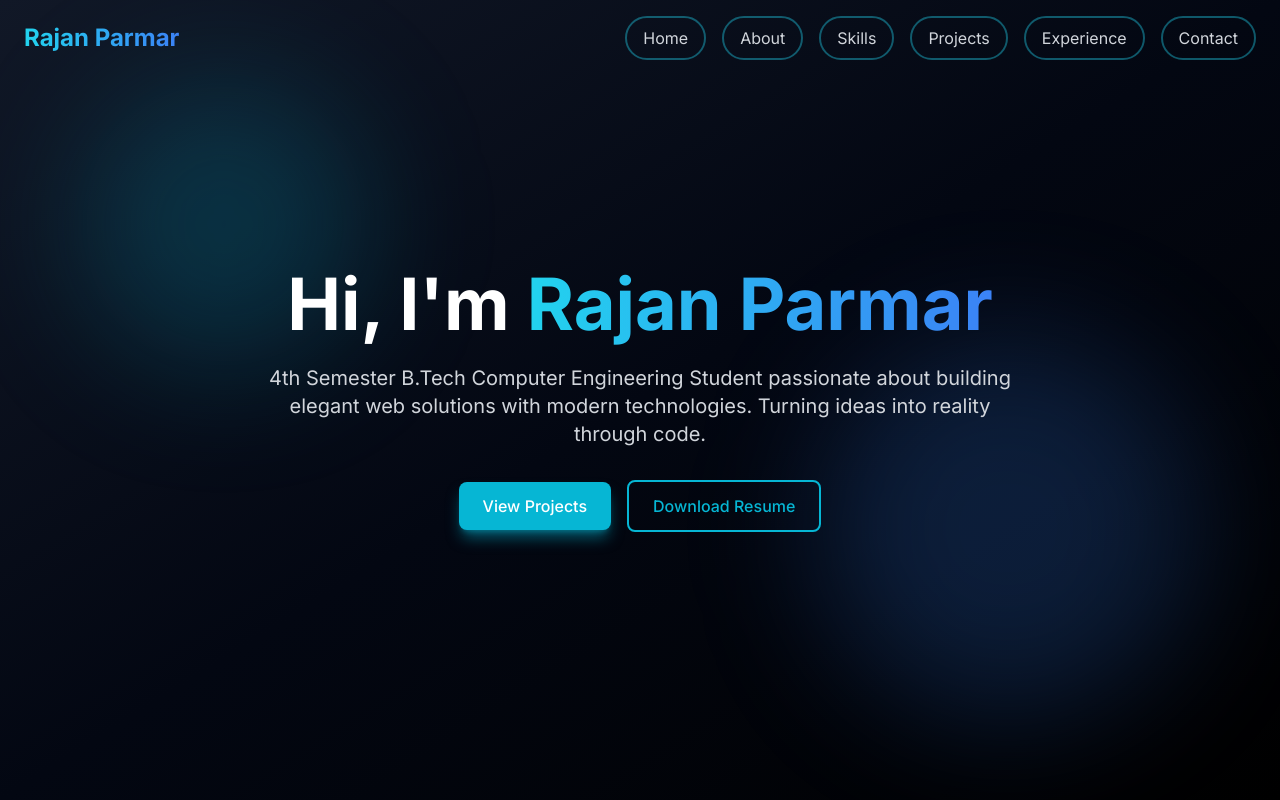
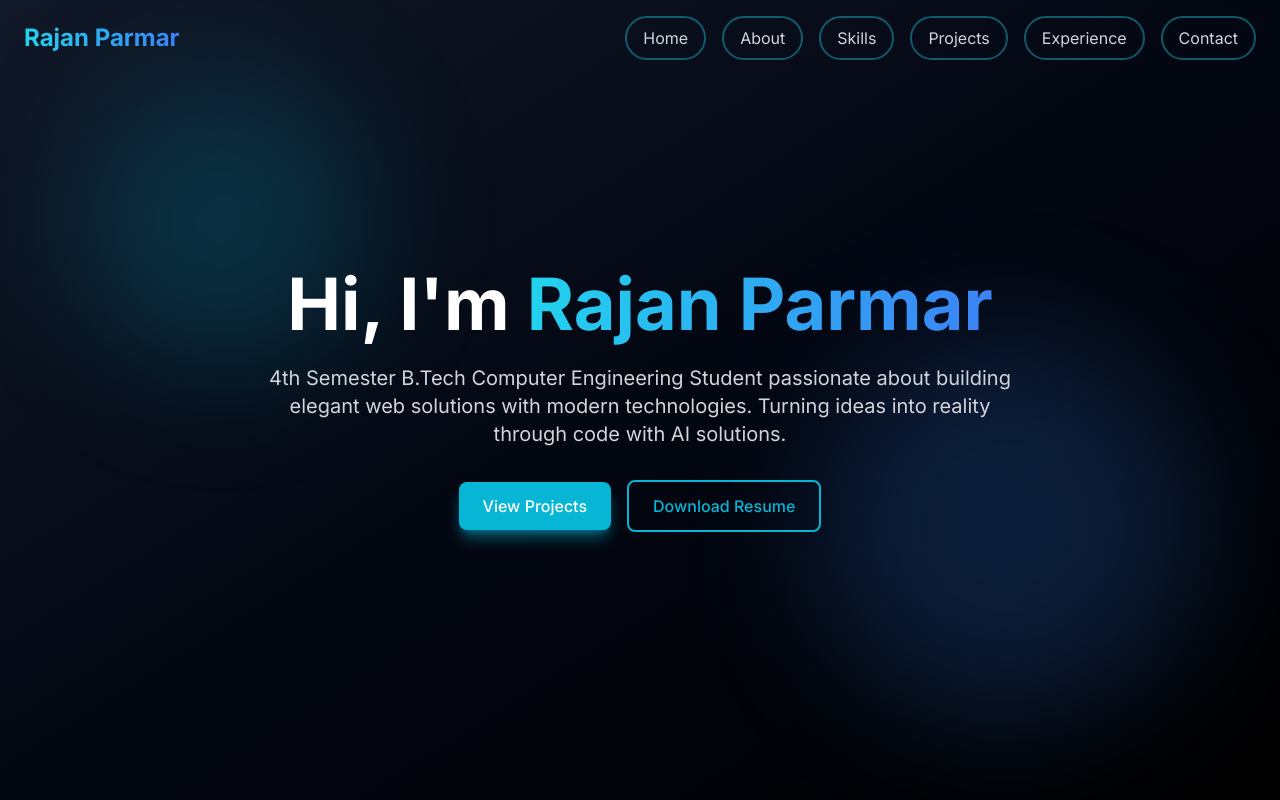
Before and after one commit to rajan-parmar-23102006/rajanparmar, a Next.js app in the folder rajan-portfolio/: page / in a window 1280 px wide. Shown: the top 800 px of the page. Built offline with nearby package versions, Linux system fonts and the light colour scheme.

Commit message:
checking

```diff
--- a/rajan-portfolio/components/Hero.tsx
+++ b/rajan-portfolio/components/Hero.tsx
@@ -89,7 +89,7 @@ export default function Hero() {
         >
           4th Semester B.Tech Computer Engineering Student passionate about
           building elegant web solutions with modern technologies. Turning ideas
-          into reality through code.
+          into reality through code with AI solutions.
         </motion.p>
 
         {/* Buttons with Stagger Animation */}
```
